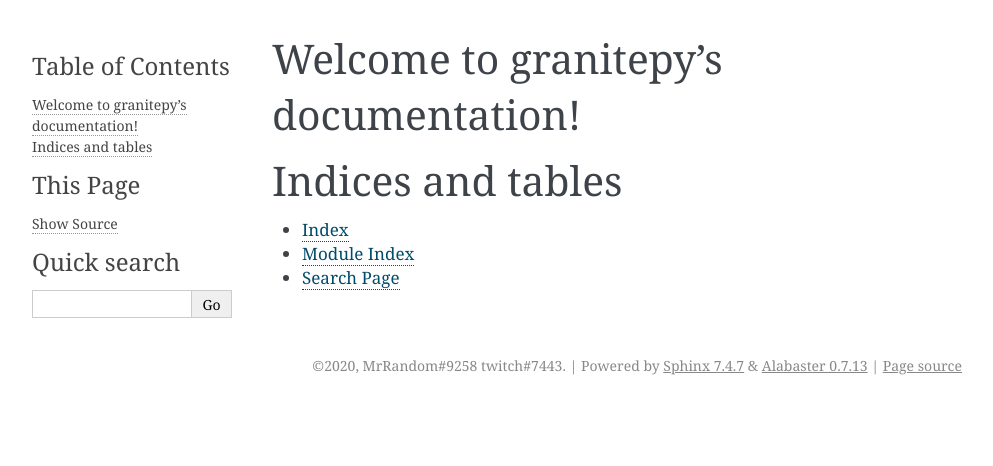
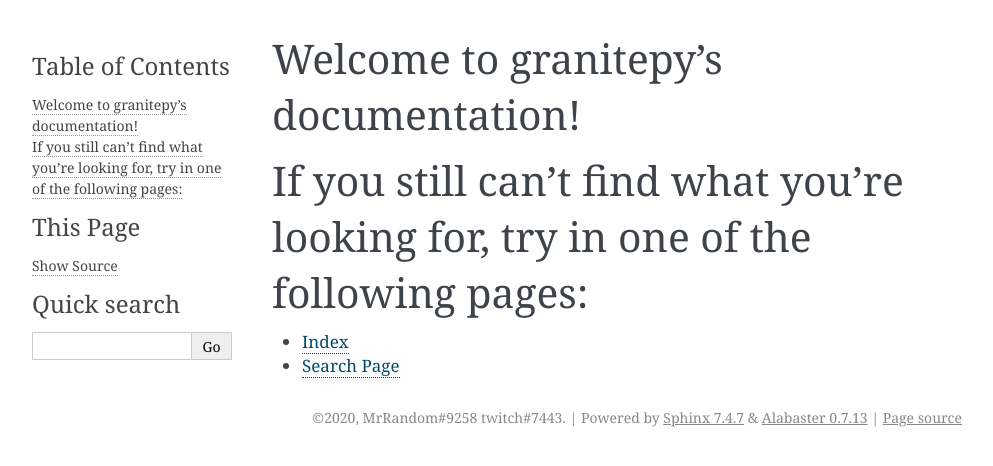
Before and after one commit to iDevision/granitepy, a Sphinx documentation site: the page built from docs/index.rst, in a window 1280 px wide. Shown: the top 466 px of the page, without its empty margins (148-1141 px from the left). Built offline with Sphinx 7.4.7, drawn with Linux system fonts in a browser that asks for light colours; pages that are not in the unit, such as notebooks, are missing from menus.

Commit message:
docs part 5 - ?

```diff
--- a/docs/conf.py
+++ b/docs/conf.py
@@ -19,7 +19,7 @@
 
 project = 'granitepy'
 copyright = '2020, MrRandom#9258 twitch#7443'
-author = 'MrRandom#9258 twitch#7443'
+author = 'MrRandom#9258 and twitch#7443'
 
 # The full version, including alpha/beta/rc tags
 release = '0.3.0a0'
--- a/docs/index.rst
+++ b/docs/index.rst
@@ -17,9 +16,8 @@ Welcome to granitepy's documentation!
    granitepy/player.rst
 
 
-Indices and tables
+If you still can't find what you're looking for, try in one of the following pages:
 ==================
 
 * :ref:`genindex`
-* :ref:`modindex`
 * :ref:`search`
```
Also changed, not shown: other parts of docs/index.rst (+0 -1 lines).
